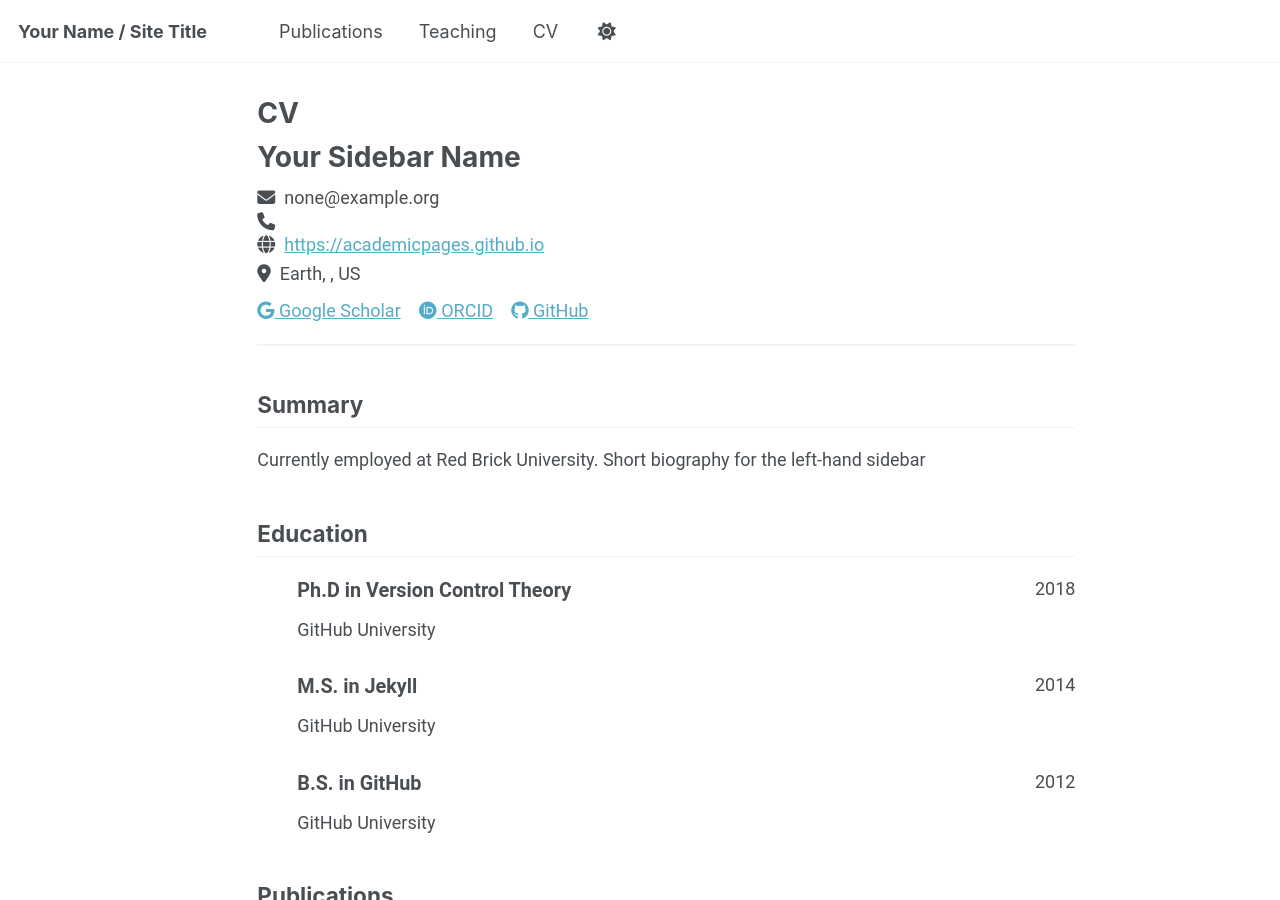
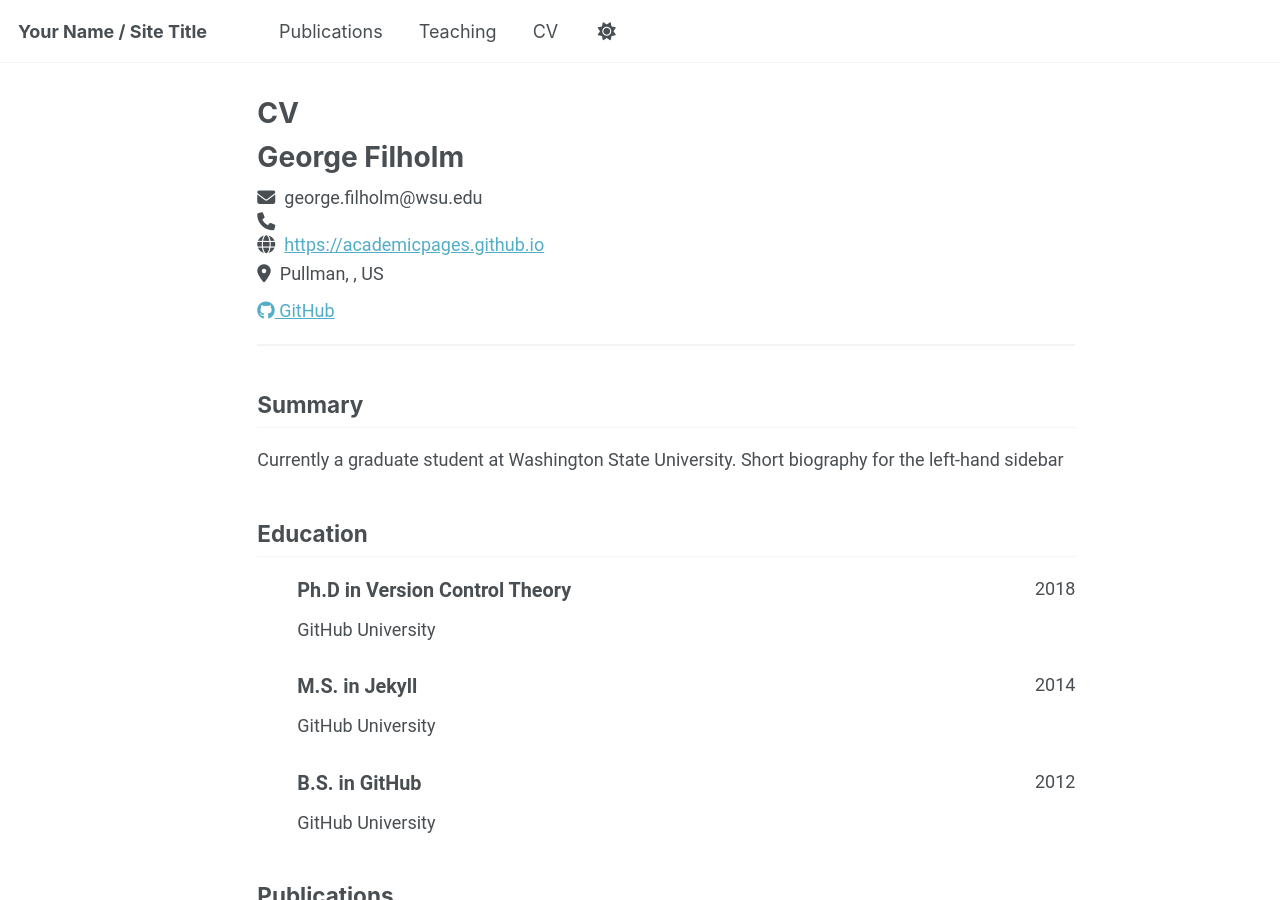
Before and after one commit to gfilholm/gfilholm.github.io, a Jekyll site: the page built from _pages/cv-json.md, in a window 1280 px wide and 900 px high. Built offline with Jekyll 4.4.1, drawn with Linux system fonts in a browser that asks for light colours; a script that is not in the unit is left out; some of the changed text lies outside the part shown.

Commit message:
Update cv.json
Initial CV update

```diff
--- a/_data/cv.json
+++ b/_data/cv.json
@@ -1,32 +1,22 @@
 {
   "basics": {
-    "name": "Your Sidebar Name",
-    "email": "none@example.org",
+    "name": "George Filholm",
+    "email": "george.filholm@wsu.edu",
     "phone": "",
     "website": "https://academicpages.github.io",
-    "summary": "Currently employed at Red Brick University. Short biography for the left-hand sidebar",
+    "summary": "Currently a graduate student at Washington State University. Short biography for the left-hand sidebar",
     "location": {
       "address": "",
       "postalCode": "",
-      "city": "Earth",
+      "city": "Pullman",
       "countryCode": "US",
       "region": ""
     },
     "profiles": [
       {
-        "network": "Google Scholar",
-        "username": "",
-        "url": "https://scholar.google.com/citations?user=PS_CX0AAAAAJ"
-      },
-      {
-        "network": "ORCID",
-        "username": "",
-        "url": "http://orcid.org/yourorcidurl"
-      },
-      {
         "network": "GitHub",
-        "username": "academicpages",
-        "url": "https://github.com/academicpages"
+        "username": "gfilholm",
+        "url": "https://github.com/gfilholm"
       }
     ]
   },
@@ -126,10 +116,10 @@
   ],
   "teaching": [
     {
-      "course": "Teaching experience 1",
-      "institution": "University 1, Department",
-      "date": "2014-01-01",
-      "role": "Undergraduate course",
+      "course": "Math 172",
+      "institution": "Washington State University, Mathematics",
+      "date": "Fall 2025",
+      "role": "Lab T.A.",
       "description": ""
     },
     {
```
